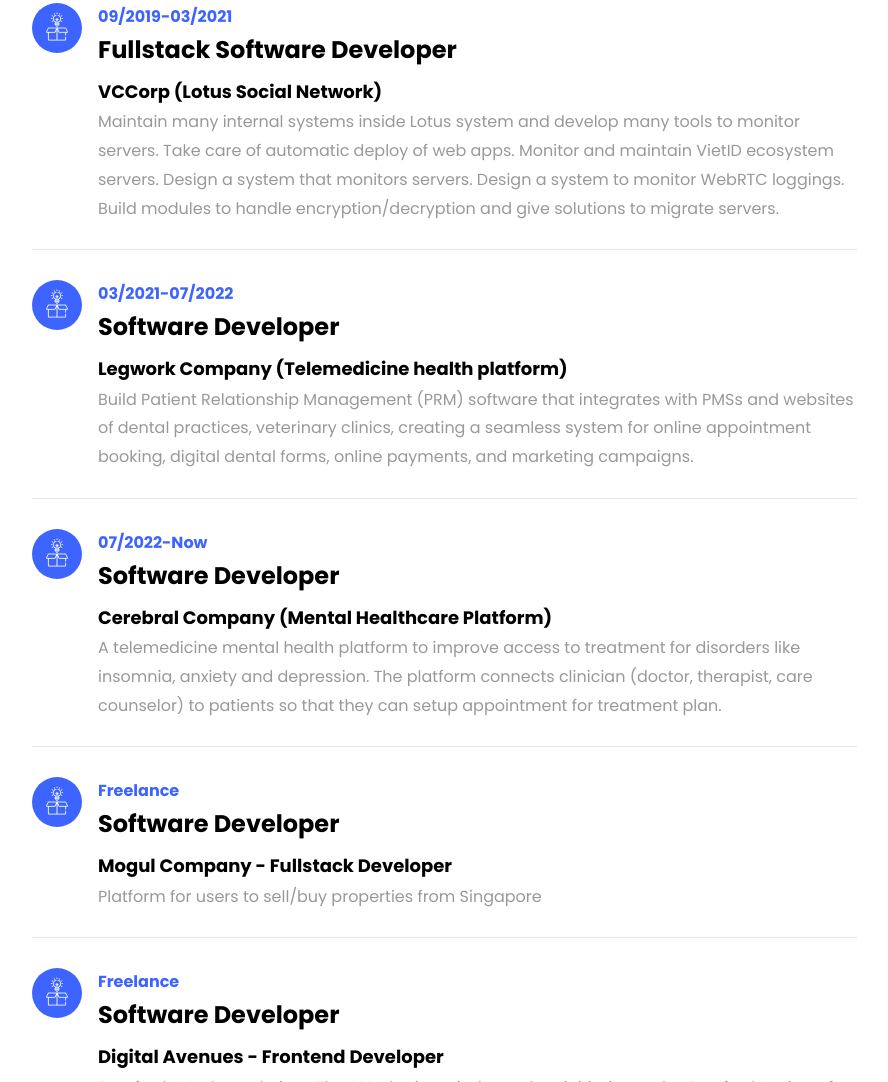
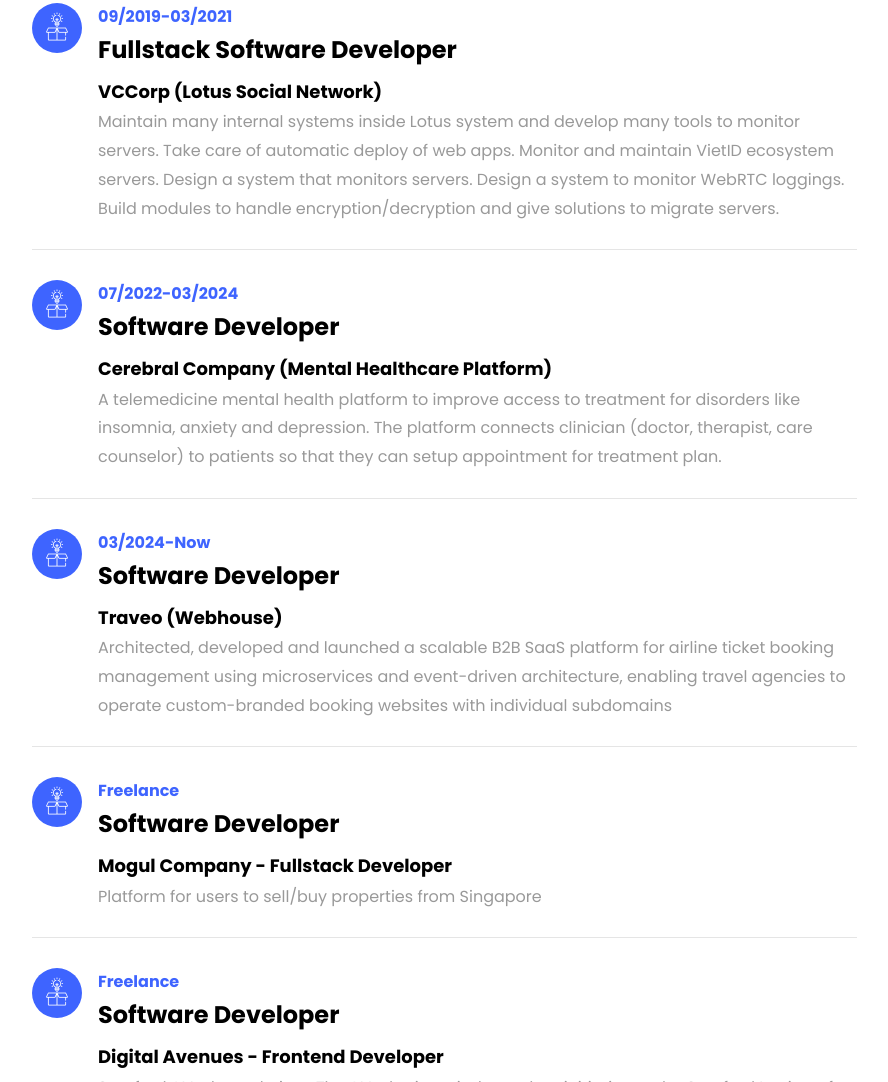
Before and after one commit to bettafish15/bettafish15.github.io, a plain HTML site: page index.html in a window 1280 px wide. Shown: the part 2002-3084 px from the top of the page, without its empty margins (338-1226 px from the left). Drawn offline with Linux system fonts and the light colour scheme; files whose address does not match are found by name.

Commit message:
update experiences

```diff
--- a/index.html
+++ b/index.html
@@ -94,7 +94,8 @@
 								down below or go
 								straight
 								into <a href="https://github.com/bettafish15">my Github page</a>. <br />You can
-								check my badges at <a href="https://www.hackerrank.com/Bettafish6">Hackerrank</a>.<br />You can also check my profile at <a href="https://leetcode.com/bettafish6/">Leetcode</a>.<br />
+								check my badges at <a href="https://www.hackerrank.com/Bettafish6">Hackerrank</a>.<br />You can also
+								check my profile at <a href="https://leetcode.com/bettafish6/">Leetcode</a>.<br />
 
 								Need something built or simply want to have chat? Reach out to me on social media or
 								send me an <a href="#contact-section">message</a>.</p>
@@ -199,13 +200,13 @@
 								<span class="flaticon-ideas"></span>
 							</div>
 							<div class="text pl-3">
-								<span class="date">03/2021-07/2022</span>
+								<span class="date">07/2022-03/2024</span>
 								<h2>Software Developer</h2>
-								<span class="position">Legwork Company (Telemedicine health platform)</span>
-								<p>Build Patient Relationship Management (PRM) software that integrates with PMSs and websites of dental
-									practices, veterinary clinics, creating a seamless system for online appointment booking, digital
-									dental
-									forms, online payments, and marketing campaigns.
+								<span class="position">Cerebral Company (Mental Healthcare Platform)</span>
+								<p>A telemedicine mental health platform to improve access to treatment for disorders
+									like insomnia, anxiety and depression. The platform connects clinician (doctor, therapist, care
+									counselor)
+									to patients so that they can setup appointment for treatment plan.
 								</p>
 							</div>
 						</div>
@@ -214,13 +215,13 @@
 								<span class="flaticon-ideas"></span>
 							</div>
 							<div class="text pl-3">
-								<span class="date">07/2022-Now</span>
+								<span class="date">03/2024-Now</span>
 								<h2>Software Developer</h2>
-								<span class="position">Cerebral Company (Mental Healthcare Platform)</span>
-								<p>A telemedicine mental health platform to improve access to treatment for disorders
-									like insomnia, anxiety and depression. The platform connects clinician (doctor, therapist, care
-									counselor)
-									to patients so that they can setup appointment for treatment plan.
+								<span class="position">Traveo (Webhouse)</span>
+								<p>
+									Architected, developed and launched a scalable B2B SaaS platform for airline
+									ticket booking management using microservices and event-driven architecture, enabling travel
+									agencies to operate custom-branded booking websites with individual subdomains
 								</p>
 							</div>
 						</div>
```
